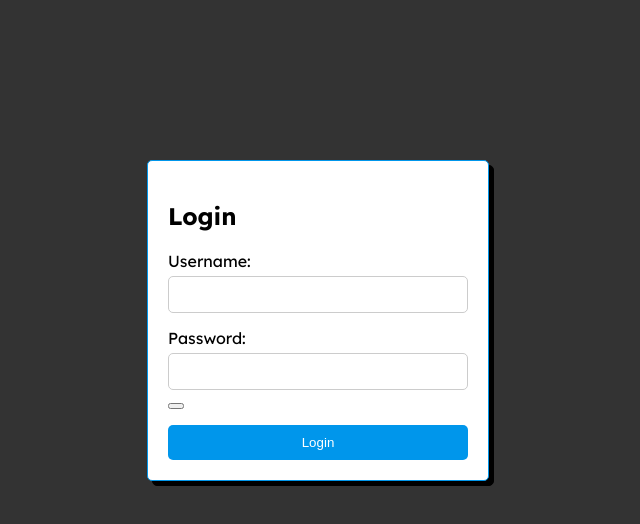
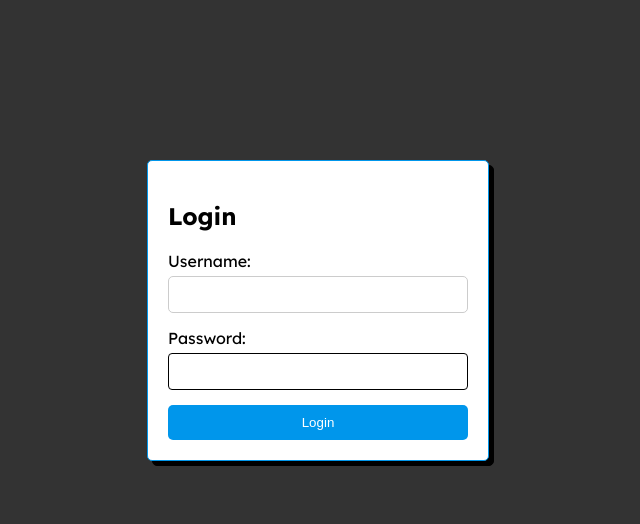
Before and after one commit to isaac238/ITSE_GROUP, a SvelteKit app: page /login in a window 1280 px wide. Shown: the top 524 px of the page, without its empty margins (322-962 px from the left). Built offline with nearby package versions, Linux system fonts and the light colour scheme.

Commit message:
feat: Added css for show/hide password

```diff
--- a/src/components/login.svelte
+++ b/src/components/login.svelte
@@ -23,12 +23,14 @@
     <form>
       <div class="form-group">
         <label for="username">Username:</label>
-        <input type="text" id="username"/>
+       <input type="text" id="username"/>
       </div>
       <div class="form-group">
         <label for="password">Password:</label>
-        <input {type} id="password"/>
-		<button on:click={toggleType}><iconify-icon {icon} /></button>
+		<div id="password-container">
+			<input {type} id="password"/>
+			<button id="toggle-button" on:click={toggleType}><iconify-icon {icon} /></button>
+		</div>
       </div>
       <button class="submit-button" type="submit">Login</button>
     </form>
@@ -80,4 +82,26 @@
     .submit-button:hover {
       background-color: rgb(3, 117, 238);
     }
+
+	#toggle-button {
+		display: flex;
+		justify-content: center;
+		align-items: center;
+		position: relative;
+		background: transparent;
+		border: none;
+	}
+
+	#password {
+		border: none;
+		background: transparent;
+	}
+
+	#password-container {
+		display: flex;
+		border: black solid 1.5px;
+		border-radius: .25rem;
+	}
+
+
   </style>
```
